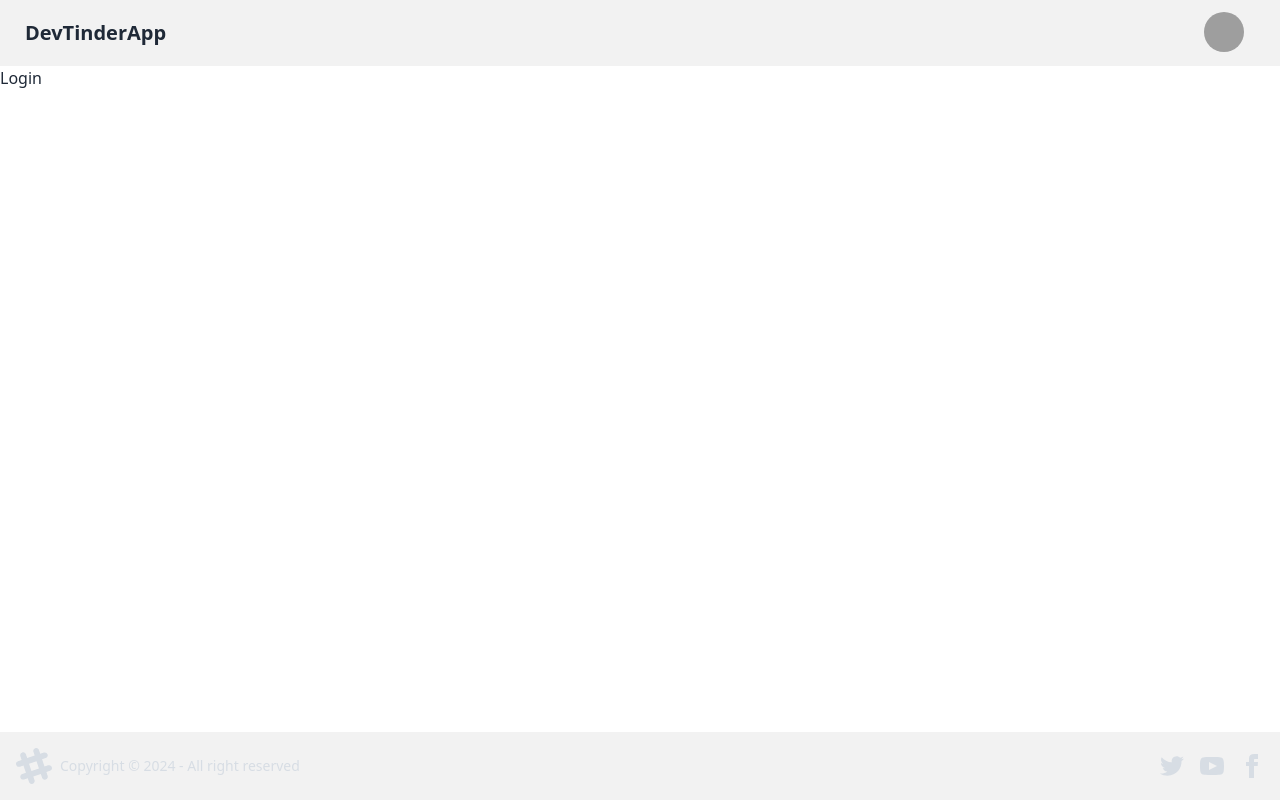
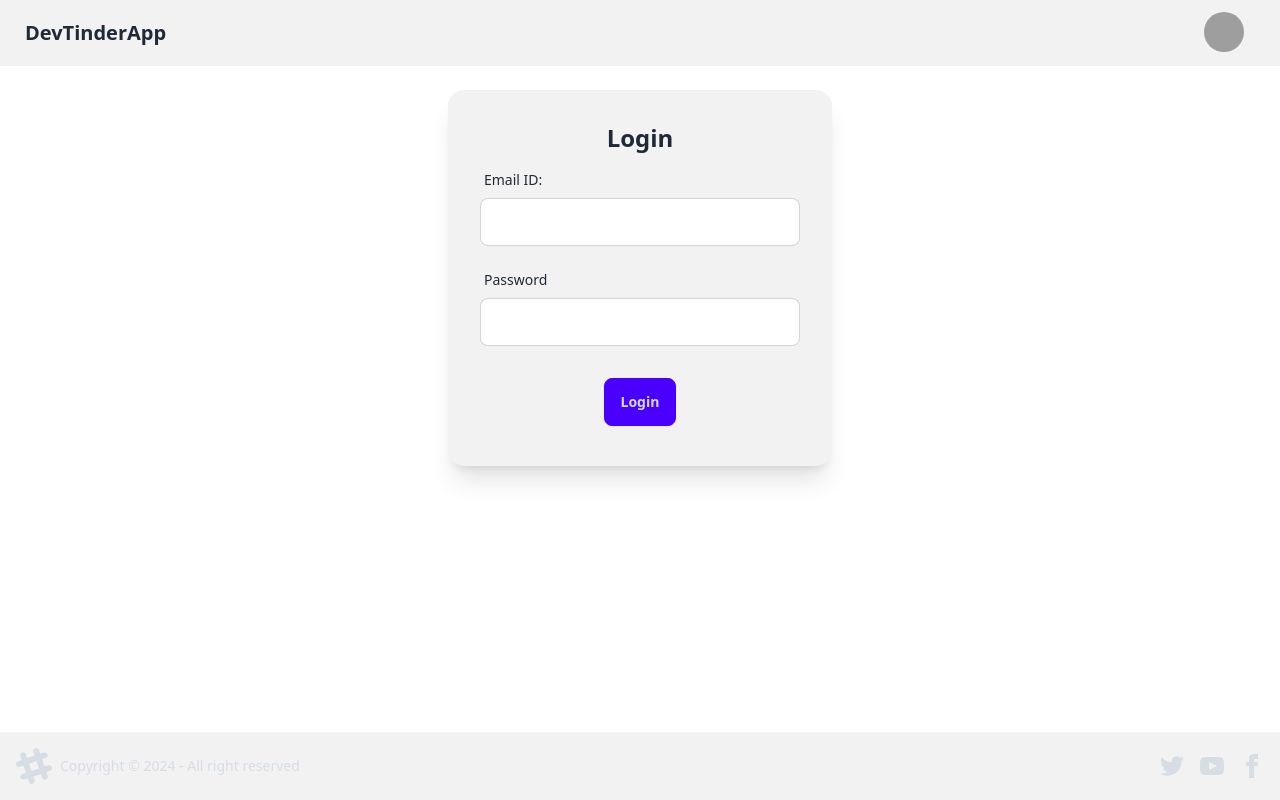
Before and after one commit to devtinderbackend/devTinder-webApp, a React (Vite) app: page /login in a window 1280 px wide. Built offline with nearby package versions, Linux system fonts and the light colour scheme; grey boxes are pictures that could not be loaded.

Commit message:
Login UI Component Created

```diff
--- a/package.json
+++ b/package.json
@@ -10,6 +10,7 @@
     "preview": "vite preview"
   },
   "dependencies": {
+    "axios": "^1.7.9",
     "react": "^18.3.1",
     "react-dom": "^18.3.1",
     "react-router-dom": "^7.1.0"
--- a/src/components/Login.jsx
+++ b/src/components/Login.jsx
@@ -1,8 +1,62 @@
+import axios from "axios";
+import { useState } from "react";
 
 const Login = () => {
+  const [emailId, setEmailId] = useState("");
+  const [password, setPassword] = useState("");
+
+  const handleClick = async () => {
+    try {
+      await axios.post(
+        "http://localhost:3000/login",
+        { emailId, password },
+        {
+          withCredentials: true,
+        }
+      );
+    } catch (err) {
+      console.error(err);
+    }
+  };
+
   return (
-    <div>Login</div>
-  )
-}
+    <div className="flex justify-center my-6">
+      <div className="card bg-base-200 w-96 shadow-xl">
+        <div className="card-body">
+          <h2 className="card-title justify-center text-2xl">Login</h2>
+          <div>
+            <label className="form-control w-full max-w-xs">
+              <div className="label">
+                <span className="label-text">Email ID:</span>
+              </div>
+              <input
+                type="text"
+                value={emailId}
+                onChange={(e) => setEmailId(e.target.value)}
+                className="input input-bordered w-full max-w-xs"
+              />
+            </label>
+            <label className="form-control w-full max-w-xs my-4">
+              <div className="label">
+                <span className="label-text">Password</span>
+              </div>
+              <input
+                type="text"
+                value={password}
+                onChange={(e) => setPassword(e.target.value)}
+                className="input input-bordered w-full max-w-xs"
+              />
+            </label>
+          </div>
+          <div className="card-actions justify-center my-2">
+            <button className="btn btn-primary" onClick={handleClick}>
+              Login
+            </button>
+          </div>
+        </div>
+      </div>
+    </div>
+  );
+};
 
-export default Login
+export default Login;
```
Also changed, not shown: 1 other file (tests, documents, lock files or other folders).
